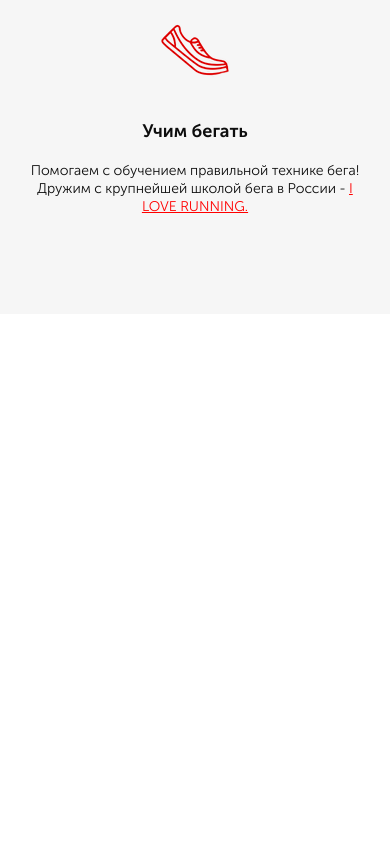
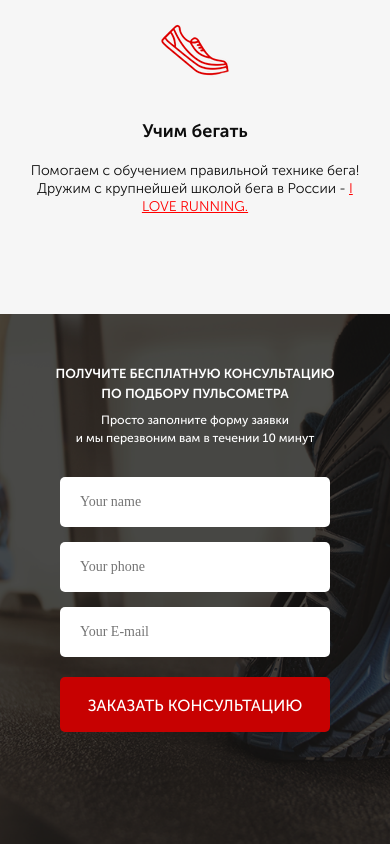
Before and after one commit to Palasar/heart_rate, a website: page index.html in a window 390 px wide. Shown: the part 1128-1972 px from the top of the page. Before the commit the page ends 1442 px from the top, so only its background shows below. Drawn offline with Linux system fonts and the light colour scheme.

Commit message:
three section ready

```diff
--- a/index.html
+++ b/index.html
@@ -77,7 +77,7 @@
     </div>
     <section class="privilege">
         <div class="container">
-            <div class="privilege__title">НАШИ ПРЕИМУЩЕСТВА</div>
+            <h2 class="title">НАШИ ПРЕИМУЩЕСТВА</h2>
             <div class="privilege__wrapper">
 
                 <div class="privilege__items">
@@ -111,5 +111,26 @@
             </div>
         </div>
     </section>
+
+    <div class="consultation">
+        <div class="container">
+            <h2 class="title title_left">
+                Получите бесплатную консультацию </br>
+                 по подбору пульсометра
+            </h2>
+            <div class="consultation__desc">
+                Просто заполните форму заявки </br>
+                и мы перезвоним вам в течении 10 минут
+            </div>
+            <form class="feed-form" action="#">
+
+
+                    <input name="name" required placeholder="Your name "  type="text">
+                    <input name="phone"  required placeholder="Your phone "  type="number">
+                    <input name="email" required placeholder="Your E-mail "  type="email">
+                    <button class="button button_submit">заказать кОНСУЛЬТАЦИЮ</button>
+            </form>
+        </div>
+    </div>
 </body>
 </html>
--- a/sass/base/_media.scss
+++ b/sass/base/_media.scss
@@ -12,6 +12,13 @@
         &__subheader {
             font-size: 18px;
         }
+    }
+    .consultation {
+        padding: 70px 0 70px 40px;
+        // min-width:  600px;
+    }
+    .title_left {
+        font-size: 30px;;
     }
 }
 @media (max-width: 991px){
@@ -34,6 +41,14 @@
             width: 42%;
             margin-top: 120px;
         }
+    }
+    .feed-form .button {
+        &_submit{
+            width: 100%;
+            height: 55px;
+            font-size: 16px;
+        }
+
     }
 }
 @media (max-width: 767px){
@@ -60,6 +75,12 @@
             height: 35px;
             font-size: 12px;
         }
+    }
+    .title_left {
+        font-size: 20px;
+    }
+    .consultation__desc {
+        font-size: 16px;
     }
 
     .promo {
@@ -88,6 +109,7 @@
             margin-top: 35px;
         }
     }
+
 }
 @media (max-width: 575px){
     .header {
@@ -156,11 +178,31 @@
     }
     .privilege {
         padding-top: 30px;
-        &__title {
-            font-size: 23px;
-        }
         &__wrapper {
             margin-top: 10px;
         }
     }
+    .title {
+        font-size: 23px;
+        &_left {
+            font-size: 13px;
+            text-align: center;
+        }
+    }
+
+    .feed-form {
+        width: 270px;
+        margin: 30px auto 0 auto;
+
+    }
+    .consultation {
+        width: 100%;
+        padding: 50px 0;
+        min-height: 530px;
+        &__desc {
+            font-size: 12px;
+            text-align: center;
+        }
+    }
+
 }
--- a/sass/bloks/_buttons.scss
+++ b/sass/bloks/_buttons.scss
@@ -15,4 +15,10 @@
         height: 50px;
         font-size: 16px;
     }
+    &_submit {
+        width: 100%;
+        height: 55px;
+        font-size: 16px;
+
+    }
 }
--- /dev/null
+++ b/sass/bloks/_consultation.scss
@@ -0,0 +1,10 @@
+.consultation {
+    min-height: 680px;
+    padding: 100px 0 102px 0;
+    background: url('../img/consultation.png') center center/cover no-repeat;
+   &__desc {
+    color: #ffffff;
+    font-size: 20px;
+    font-weight: 500;
+   }
+}
--- /dev/null
+++ b/sass/bloks/_forms.scss
@@ -0,0 +1,22 @@
+.feed-form {
+    margin-top: 36px;
+    display: flex;
+    flex-direction: column;
+    width: 300px;
+    input {
+
+        height: 50px;
+        border-radius: 5px;
+        background-color: #ffffff;
+        margin-bottom: 15px;
+        border: none;
+        padding: 0 20px;
+        color: #4b4b4b;
+        font-family: "Museo Sans Cyrl -300";
+        font-size: 14px;
+        font-weight: 300;
+        &:nth-child(3) {
+            margin-bottom: 20px;
+        }
+    }
+}
--- a/sass/bloks/_privilege.scss
+++ b/sass/bloks/_privilege.scss
@@ -1,13 +1,9 @@
 .privilege {
-    min-width: h 470px;
+    max-width:  100%;
     padding: 70px 0 78px 0;
     background-color: #f6f6f6;
-    &__title {
-        text-align: center;
-        color: #0d0d0d;
-        font-size: 30px;
-        font-weight: 700;
-    }
+    margin: 0 auto;
+
     &__wrapper {
         width: 97%;
         margin: 56px auto 0 auto;
--- a/sass/style.scss
+++ b/sass/style.scss
@@ -11,8 +11,24 @@
     margin: 0 auto;
 }
 
+.title {
+    text-align: center;
+    color: #0d0d0d;
+    font-size: 30px;
+    font-weight: 700;
+    text-transform: uppercase;
+    &_left {
+        color: #ffffff;
+        font-size: 36px;
+        font-weight: 700;
+        text-align: left;
+    }
+}
+
 @import 'bloks/promo';
 @import 'bloks/header';
 @import 'bloks/buttons';
 @import 'bloks/privilege';
+@import 'bloks/consultation';
+@import 'bloks/forms';
 @import 'base/media';
```
Also changed, not shown: css/style.min.css.
